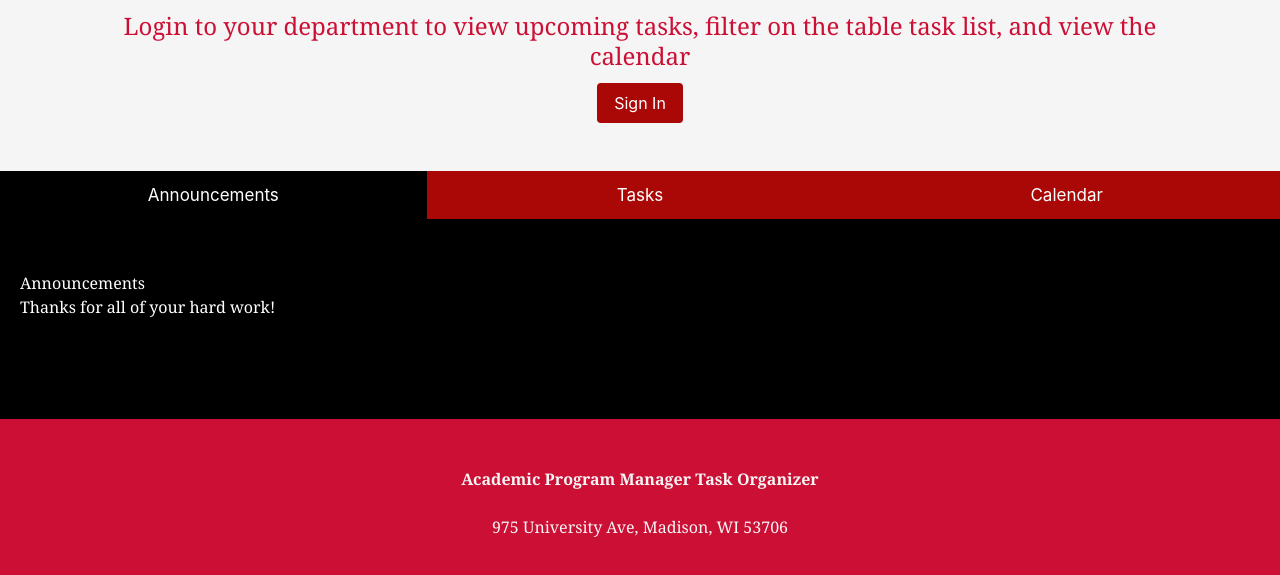
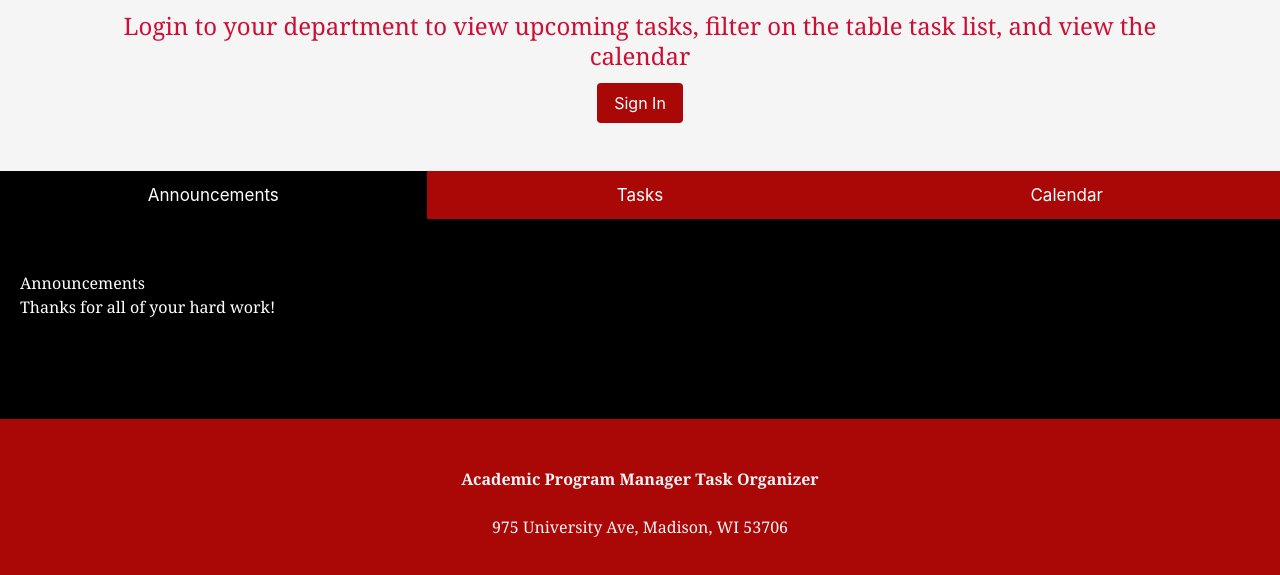
Before and after one commit to emander/TermProject, a plain HTML site: page index.html in a window 1280 px wide. Shown: the part 543-1118 px from the top of the page. Drawn offline with nearby package versions, Linux system fonts and the light colour scheme.

Commit message:
Footer background color update

```diff
--- a/index.html
+++ b/index.html
@@ -524,7 +524,7 @@
     </div>
 
     <footer>
-      <div class="footer has-background-danger-dark">
+      <div class="footer" style="background-color: #aa0707;">
         <div
           class="content has-text-centered has-text-light has-text-weight-bold"
         >
```
